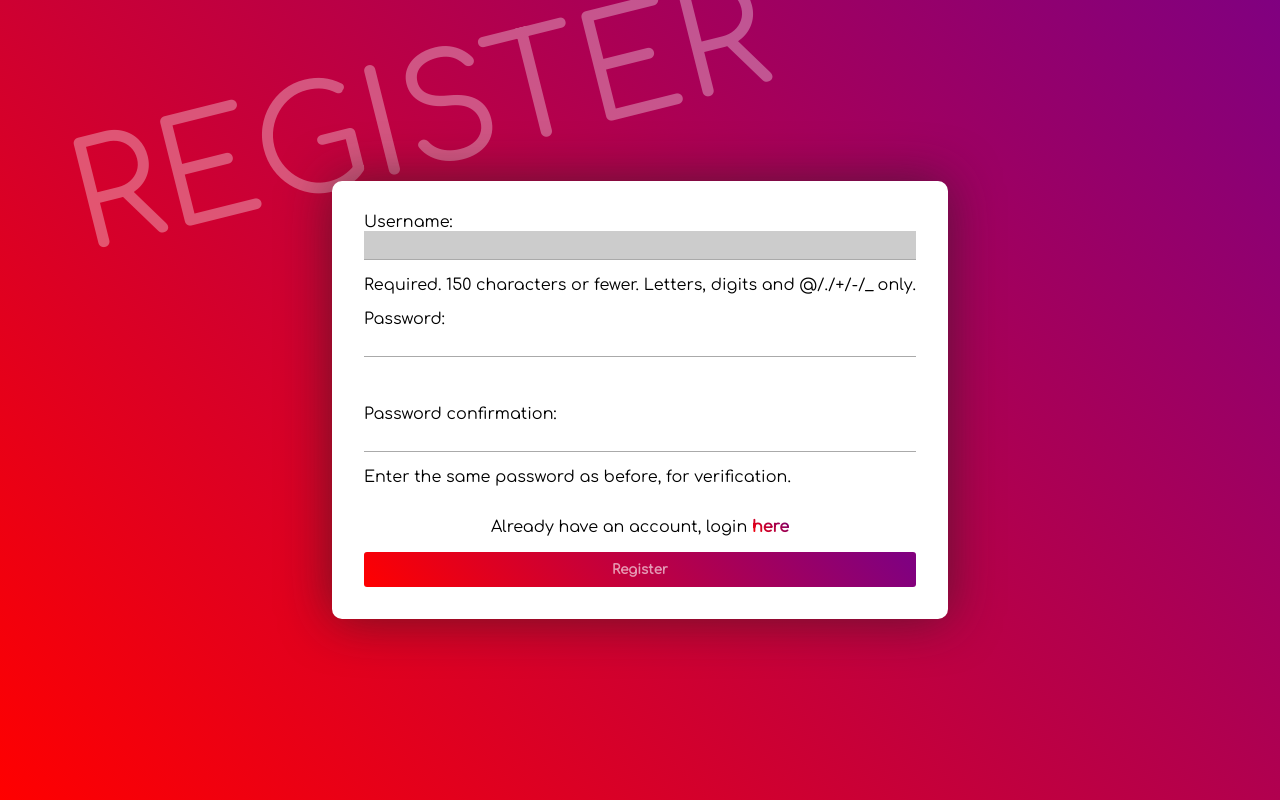
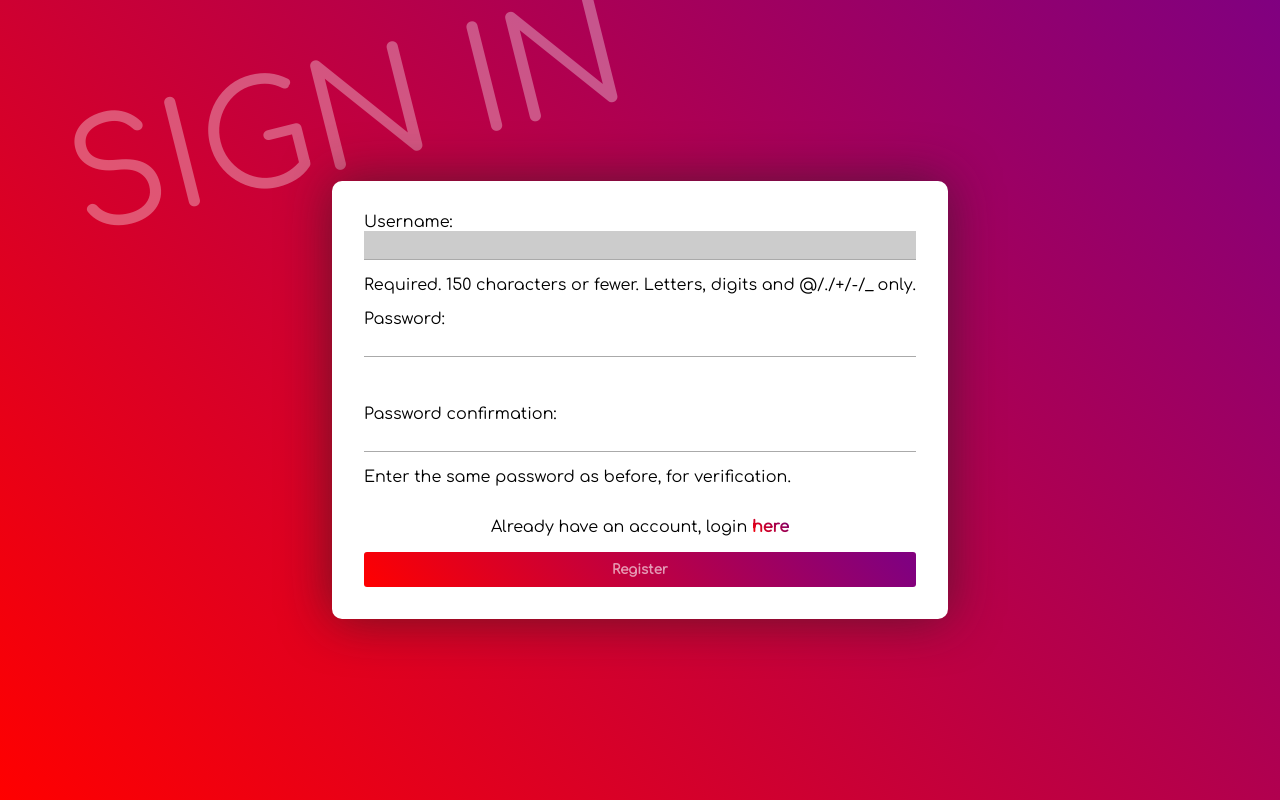
Before and after one commit to roysmanfo/Dynamic, a Django app: page /sign/ in a window 1280 px wide. Run offline with Django 4.2, Linux system fonts and the light colour scheme.

Commit message:
[Mod] Linked login template to register tamplate

```diff
--- a/src/forms/templates/registration/login.html
+++ b/src/forms/templates/registration/login.html
@@ -10,6 +10,7 @@
     <form action="" method="post">
         {% csrf_token %}
         {{ form.as_p }}
+        <p class="last-message" style="display: block;">Already have an account, login <a href="{% url 'forms:register' %}">here</a></p>
         <button>Login</button>
     </form>
 {% endblock %}
--- a/src/forms/templates/registration/register.html
+++ b/src/forms/templates/registration/register.html
@@ -10,12 +10,12 @@
 {% endblock %}
 
 {% block content %}
-<h1>Register</h1>
+<h1>Sign In</h1>
 <form action="" method="post">
 
     {% csrf_token %}
     {{ form.as_p }}
-    <p class="last-message" style="display: block;">Already have an account, login <a href="{% url 'login' %}">here</a></p>
+    <p class="last-message" style="display: block;">Already have an account, login <a href="{% url 'forms:login' %}">here</a></p>
     <button>Register</button>
 </form>
 
```
